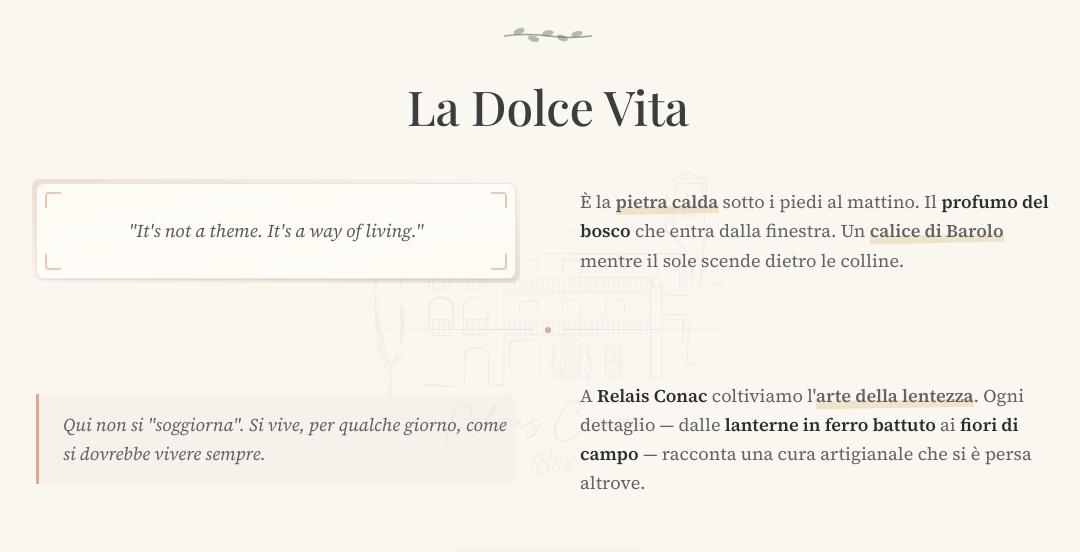
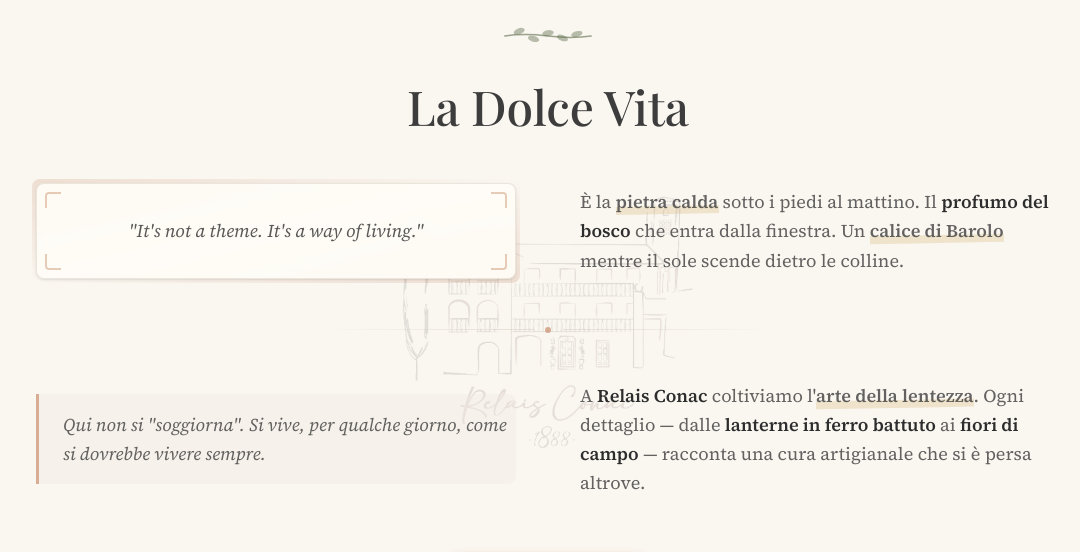
Before and after one commit to iTzRusso10/conac-3, a Next.js app: page /en in a window 1280 px wide. Shown: the part 860-1412 px from the top of the page, without its empty margins (92-1172 px from the left). Built offline with nearby package versions, Linux system fonts and the light colour scheme; a web font is replaced by a local one.

Commit message:
Update SectionWithLogo component properties for improved visual impact
- Adjusted logo opacity from 0.04 to 0.1 for better visibility.
- Changed logo size from "xl" to "lg" to enhance layout consistency.

```diff
--- a/src/app/[locale]/page.tsx
+++ b/src/app/[locale]/page.tsx
@@ -53,8 +53,8 @@ export default async function HomePage({
       <SectionWithLogo
         className="bg-crema"
         logoPosition="center"
-        logoOpacity={0.04}
-        logoSize="xl"
+        logoOpacity={0.1}
+        logoSize="lg"
       >
         {/* Titolo sezione con stile rustico */}
         <div className="text-center mb-12">
```
